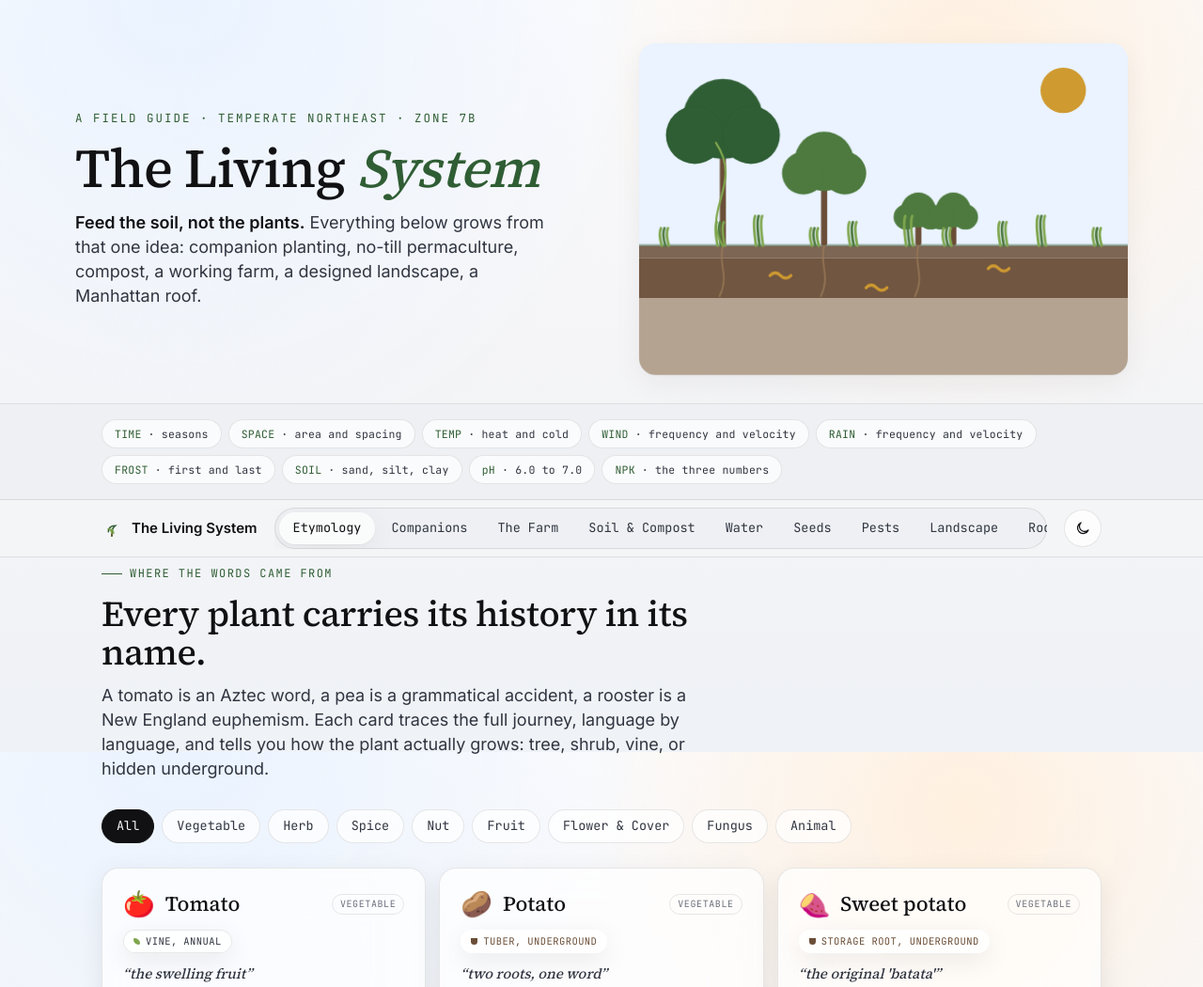
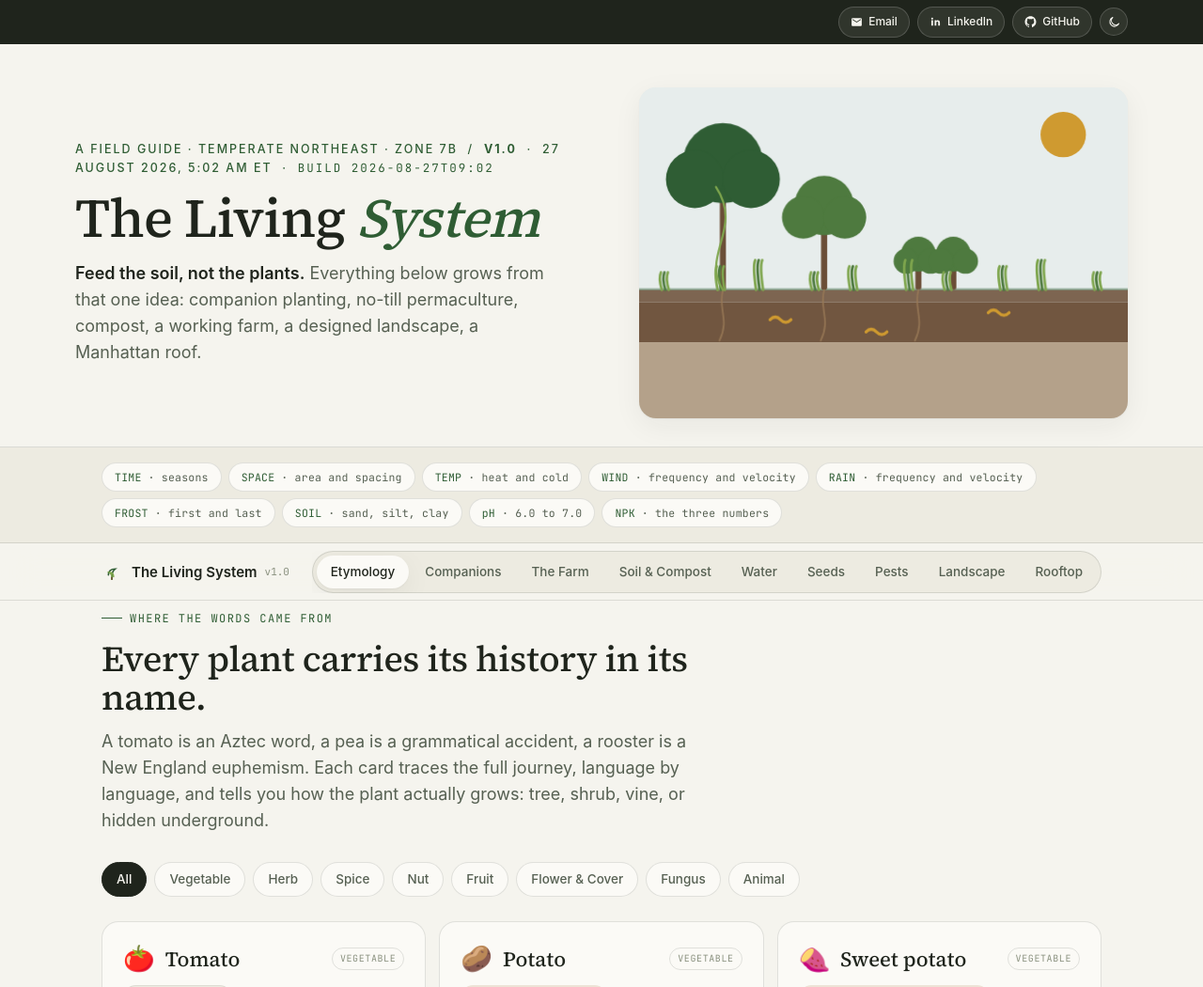
Before and after one commit to ponelson/garden, a plain HTML site: page index.html in a window 1280 px wide. Shown: the top 1050 px of the page at 94% size. Drawn offline with Linux system fonts and the light colour scheme.

Commit message:
Add files via upload

```diff
--- a/index.html
+++ b/index.html
@@ -3,10 +3,13 @@
 <head>
 <meta charset="UTF-8">
 <meta name="viewport" content="width=device-width, initial-scale=1.0">
-<title>The Living System · A Field Guide to Companion Planting &amp; Permaculture</title>
+<title>The Living System v1.0 — A Field Guide to Companion Planting &amp; Permaculture</title>
+<meta name="description" content="An interactive field guide to companion planting and no-till permaculture, from soil biology to a working farm, a designed landscape, and a real Manhattan rooftop.">
+<meta property="og:title" content="The Living System v1.0">
+<meta property="og:description" content="An interactive field guide to companion planting and no-till permaculture, from soil biology to a real Manhattan rooftop.">
 <link rel="preconnect" href="https://fonts.googleapis.com"><link rel="preconnect" href="https://fonts.gstatic.com" crossorigin><link href="https://fonts.googleapis.com/css2?family=Inter:wght@400;500;600;700;800;900&family=JetBrains+Mono:wght@400;600;700&family=Source+Serif+4:opsz,wght@8..60,500;8..60,700;8..60,900&display=swap" rel="stylesheet">
 <style>
-:root{--sans:'Inter',-apple-system,BlinkMacSystemFont,'SF Pro Text','Segoe UI',sans-serif;--serif:'Source Serif 4',ui-serif,Georgia,serif;--mono:'JetBrains Mono','SF Mono',Menlo,monospace;--wm-glass:rgba(255,255,255,.72);--wm-shadow2:0 8px 28px rgba(0,0,0,.08);
+:root{--sans:'Inter',-apple-system,BlinkMacSystemFont,'SF Pro Text','Segoe UI',sans-serif;--serif:'Source Serif 4',ui-serif,Georgia,serif;--mono:'JetBrains Mono','SF Mono',Menlo,monospace;
   --paper:#F5F4EE; --paper-2:#EDEBE1; --panel:#FBFAF6;
   --ink:#1F241C; --ink-soft:#566052; --ink-faint:#8A917F;
   --line:rgba(31,36,28,.12); --line-2:rgba(31,36,28,.07);
@@ -15,6 +18,11 @@
   --pollen:#CF9A30; --pollen-soft:#F4E6C4;
   --rust:#B4573C; --rust-soft:#F3DED6;
   --sky:#E7EDEC;
+  --cool:#8FB8D8; --cold:#A9BCC9;
+  --map-1:#EAF2E2; --map-2:#E4EEDA; --map-3:#DCEAD0;
+  --mix-label:#1F241C;
+  --strip-bg:#1F241C; --strip-ink:#F5F4EE;
+  --strip-btn:rgba(245,244,238,.08); --strip-btn-hover:rgba(245,244,238,.16); --strip-line:rgba(245,244,238,.18);
   --shadow:0 1px 2px rgba(31,36,28,.04),0 8px 30px rgba(31,36,28,.06);
   --shadow-lift:0 2px 6px rgba(31,36,28,.07),0 18px 50px rgba(31,36,28,.11);
   --r:18px; --r-sm:12px;
@@ -29,6 +37,11 @@
   --pollen:#E3B654; --pollen-soft:#33290F;
   --rust:#D98060; --rust-soft:#37211A;
   --sky:#1A2020;
+  --cool:#8FC4E8; --cold:#B9C8D2;
+  --map-1:#1E2A18; --map-2:#212D1A; --map-3:#25311D;
+  --mix-label:#1F241C;
+  --strip-bg:#0B0D08; --strip-ink:#ECE9DC;
+  --strip-btn:rgba(236,233,220,.08); --strip-btn-hover:rgba(236,233,220,.16); --strip-line:rgba(236,233,220,.16);
   --shadow:0 1px 2px rgba(0,0,0,.3),0 10px 34px rgba(0,0,0,.4);
   --shadow-lift:0 2px 8px rgba(0,0,0,.4),0 22px 60px rgba(0,0,0,.55);
 }
@@ -67,8 +80,8 @@ h1.title{font-family:"Source Serif 4",serif;font-weight:500;font-size:clamp(34px
 [data-theme="dark"] .factor b{color:var(--sprout)}
 .factor[aria-expanded="true"]{background:var(--ink);border-color:var(--ink);color:var(--paper)}
 .factor[aria-expanded="true"] b{color:var(--paper)}
-[data-theme="dark"] .factor[aria-expanded="true"]{background:var(--sprout);border-color:var(--sprout);color:#13160F}
-[data-theme="dark"] .factor[aria-expanded="true"] b{color:#13160F}
+[data-theme="dark"] .factor[aria-expanded="true"]{background:var(--sprout);border-color:var(--sprout);color:var(--paper)}
+[data-theme="dark"] .factor[aria-expanded="true"] b{color:var(--paper)}
 .factor-panel{overflow:hidden;max-height:0;transition:max-height .45s cubic-bezier(.2,.7,.2,1)}
 .factor-panel.open{max-height:600px}
 .fp-in{padding:4px 0 24px}
@@ -83,16 +96,25 @@ h1.title{font-family:"Source Serif 4",serif;font-weight:500;font-size:clamp(34px
 .fp-k{font-family:"JetBrains Mono",monospace;font-size:11px;letter-spacing:.05em;text-transform:uppercase;color:var(--ink-faint);margin-bottom:3px}
 .fp-v{font-size:14.5px;color:var(--ink)}
 
+/* ---------- Contact strip ---------- */
+.contact-strip{background:var(--strip-bg);color:var(--strip-ink)}
+.contact-strip-in{display:flex;justify-content:flex-end;align-items:center;gap:8px;padding:7px 0;flex-wrap:wrap}
+.contact-link{display:inline-flex;align-items:center;gap:6px;padding:6px 12px;border-radius:99px;border:1px solid var(--strip-line);background:var(--strip-btn);color:var(--strip-ink);font-size:12px;font-weight:500;transition:.2s;text-decoration:none}
+.contact-link:hover{background:var(--strip-btn-hover);transform:translateY(-1px)}
+.contact-link svg{width:13px;height:13px;flex:none}
+.themetoggle{flex:none;width:30px;height:30px;border-radius:99px;border:1px solid var(--strip-line);background:var(--strip-btn);color:var(--strip-ink);cursor:pointer;display:grid;place-items:center;transition:.2s}
+.themetoggle:hover{background:var(--strip-btn-hover)}
+.themetoggle svg{width:15px;height:15px}
+
 /* ---------- Topbar ---------- */
 .topbar{position:sticky;top:0;z-index:50;background:color-mix(in srgb,var(--paper) 86%,transparent);backdrop-filter:saturate(1.6) blur(18px);-webkit-backdrop-filter:saturate(1.6) blur(18px);border-bottom:1px solid var(--line)}
 .topbar-in{display:flex;align-items:center;justify-content:space-between;gap:18px;height:60px}
 .brand{display:flex;align-items:center;gap:10px;font-weight:600;font-size:15px;white-space:nowrap}
+.brand .vtag{font-family:"JetBrains Mono",monospace;font-size:11px;font-weight:400;color:var(--ink-faint);margin-left:-2px}
 .seg{display:flex;gap:2px;background:var(--paper-2);border:1px solid var(--line);border-radius:99px;padding:4px}
 .seg button{font:inherit;font-size:13.5px;font-weight:500;color:var(--ink-soft);background:none;border:none;padding:7px 15px;border-radius:99px;cursor:pointer;white-space:nowrap;transition:color .2s,background .25s,box-shadow .25s}
 .seg button:hover{color:var(--ink)}
 .seg button[aria-selected="true"]{background:var(--panel);color:var(--ink);box-shadow:var(--shadow)}
-.theme-btn{flex:none;width:40px;height:40px;border-radius:99px;border:1px solid var(--line);background:var(--panel);cursor:pointer;color:var(--ink);display:grid;place-items:center;transition:.25s}
-.theme-btn:hover{box-shadow:var(--shadow);border-color:var(--sprout)}
 .nav-scroll{overflow-x:auto;scrollbar-width:none}.nav-scroll::-webkit-scrollbar{display:none}
 
 /* ---------- Panels ---------- */
@@ -113,7 +135,7 @@ main{padding:46px 0 30px;min-height:60vh}
 .chip{font:inherit;font-size:13.5px;font-weight:500;padding:7px 15px;border-radius:99px;border:1px solid var(--line);background:var(--panel);color:var(--ink-soft);cursor:pointer;transition:.22s}
 .chip:hover{color:var(--ink);border-color:var(--sprout)}
 .chip[aria-pressed="true"]{background:var(--ink);color:var(--paper);border-color:var(--ink)}
-[data-theme="dark"] .chip[aria-pressed="true"]{background:var(--sprout);color:#13160F;border-color:var(--sprout)}
+[data-theme="dark"] .chip[aria-pressed="true"]{background:var(--sprout);color:var(--paper);border-color:var(--sprout)}
 
 .grid{display:grid;gap:14px}
 .g-2{grid-template-columns:repeat(2,1fr)}
@@ -237,8 +259,8 @@ sup.fn{font-family:"JetBrains Mono",monospace;font-size:10px;color:var(--green);
 .t-hot{background:color-mix(in srgb,var(--rust) 20%,var(--panel));color:var(--ink)}
 .t-work{background:color-mix(in srgb,var(--pollen) 22%,var(--panel));color:var(--ink)}
 .t-warm{background:color-mix(in srgb,var(--sprout) 20%,var(--panel));color:var(--ink)}
-.t-cool{background:color-mix(in srgb,#8FB8D8 24%,var(--panel));color:var(--ink)}
-.t-cold{background:color-mix(in srgb,#A9BCC9 20%,var(--panel));color:var(--ink)}
+.t-cool{background:color-mix(in srgb,var(--cool) 24%,var(--panel));color:var(--ink)}
+.t-cold{background:color-mix(in srgb,var(--cold) 20%,var(--panel));color:var(--ink)}
 
 /* lasagna stack */
 .lasagna{display:flex;flex-direction:column;border-radius:var(--r);overflow:hidden;border:1px solid var(--line);box-shadow:var(--shadow)}
@@ -255,7 +277,7 @@ sup.fn{font-family:"JetBrains Mono",monospace;font-size:10px;color:var(--green);
 
 /* recipe bars */
 .mix{display:flex;height:38px;border-radius:10px;overflow:hidden;border:1px solid var(--line);margin:12px 0 10px}
-.mix span{display:grid;place-items:center;font-family:"JetBrains Mono",monospace;font-size:11.5px;color:#1F241C}
+.mix span{display:grid;place-items:center;font-family:"JetBrains Mono",monospace;font-size:11.5px;color:var(--mix-label)}
 .mixkey{display:flex;flex-wrap:wrap;gap:12px;font-size:13.5px;color:var(--ink-soft)}
 .mixkey i{display:inline-flex;align-items:center;gap:6px;font-style:normal}
 .mixkey i::before{content:"";width:10px;height:10px;border-radius:3px;background:var(--k)}
@@ -271,8 +293,7 @@ sup.fn{font-family:"JetBrains Mono",monospace;font-size:10px;color:var(--green);
 .mapwrap{margin:8px 0 30px}
 .map-cap{display:flex;justify-content:space-between;align-items:center;gap:10px;flex-wrap:wrap;margin-bottom:12px}
 .map-hint{font-family:"JetBrains Mono",monospace;font-size:12px;color:var(--ink-faint)}
-.mapframe{border:1px solid var(--line);border-radius:var(--r);overflow:hidden;box-shadow:var(--shadow);background:linear-gradient(180deg,#EAF2E2 0%,#E4EEDA 45%,#DCEAD0 100%)}
-[data-theme="dark"] .mapframe{border-color:rgba(0,0,0,.4)}
+.mapframe{border:1px solid var(--line);border-radius:var(--r);overflow:hidden;box-shadow:var(--shadow);background:linear-gradient(180deg,var(--map-1) 0%,var(--map-2) 45%,var(--map-3) 100%)}
 .map-svg{display:block;width:100%;height:auto}
 .sprite{cursor:pointer;transform-box:fill-box;transform-origin:50% 82%;transition:transform .25s cubic-bezier(.2,.7,.2,1),opacity .3s;outline:none}
 .sprite:hover,.sprite:focus-visible{transform:translateY(-3px) scale(1.07)}
@@ -310,6 +331,12 @@ sup.fn{font-family:"JetBrains Mono",monospace;font-size:10px;color:var(--green);
 
 footer{border-top:1px solid var(--line);margin-top:40px;padding:34px 0 60px;color:var(--ink-faint);font-size:13.5px}
 footer .wrap{display:flex;justify-content:space-between;gap:16px;flex-wrap:wrap}
+.foot-meta{width:100%;margin-top:18px;padding-top:14px;border-top:1px solid var(--line-2)}
+.verstamp{font-family:"JetBrains Mono",monospace;font-size:11.5px;color:var(--ink-faint)}
+.foot-contact{margin-top:6px;font-size:13px;color:var(--ink-soft)}
+.foot-contact a{color:var(--ink);text-decoration:underline;text-underline-offset:2px}
+.foot-contact a:hover{color:var(--green)}
+[data-theme="dark"] .foot-contact a:hover{color:var(--sprout)}
 
 .grow{transform-box:fill-box;transform-origin:bottom center;transform:scaleY(0);opacity:0;animation:grow .9s cubic-bezier(.2,.8,.25,1) forwards}
 @keyframes grow{to{transform:scaleY(1);opacity:1}}
@@ -331,23 +358,32 @@ footer .wrap{display:flex;justify-content:space-between;gap:16px;flex-wrap:wrap}
   .grow{transform:none !important;opacity:1 !important}
 }
 
-  :root{--wm-ink:#111114;--paper:#f5f5f7;--paper-2:#eef0f3;--panel:rgba(255,255,255,.72);--ink:#111114;--ink-soft:#303540;--ink-faint:#6b6f7b;--line:rgba(0,0,0,.09);--line-2:rgba(0,0,0,.06);--sky:#eaf3ff;}
-
-  /* ===== world_models re-skin (chrome only; content untouched) ===== */
-  html{background:#eff2f6;}
-  body{background:radial-gradient(circle at 15% 0%, #eaf3ff 0, rgba(234,243,255,0) 38%),radial-gradient(circle at 80% 8%, #fff0df 0, rgba(255,240,223,0) 32%),linear-gradient(180deg,#fbfbfd 0,#f5f5f7 45%,#eff2f6 100%) !important;background-attachment:fixed !important;color:var(--wm-ink,#111114);}
-  body{font-family:var(--sans) !important;line-height:1.45;}
-  h1,h2,h3,h4,h5,h6,.serif,.title,h1.title,.fp-title,.lede h2,.display,.big,.fp-title,.fp-card h3{font-family:var(--serif) !important;}
-  code,kbd,pre,samp,th,.mono,.factor,.kicker,.eyebrow,.fp-k,.fp-stat,[class*="mono"],.chip,.ety-tag,.season-tag,.seg,.theme-btn{font-family:var(--mono) !important;}
-  .fp-card,.card,.callout,.zone,.member,.habit,.footnotes{background:var(--wm-glass) !important;backdrop-filter:blur(24px) saturate(140%);-webkit-backdrop-filter:blur(24px) saturate(140%);box-shadow:var(--wm-shadow2);border:1px solid rgba(0,0,0,.09);}
 </style>
 </head>
 <body>
 
+<div class="contact-strip">
+  <div class="wrap contact-strip-in">
+    <a class="contact-link" href="mailto:ponelson@gmail.com" aria-label="Email">
+      <svg viewBox="0 0 24 24" fill="none"><path d="M20 4H4a2 2 0 0 0-2 2v12a2 2 0 0 0 2 2h16a2 2 0 0 0 2-2V6a2 2 0 0 0-2-2Zm0 4-8 5-8-5V6l8 5 8-5v2Z" fill="currentColor"/></svg>
+      <span>Email</span>
+    </a>
+    <a class="contact-link" href="https://www.linkedin.com/in/ponelson/" target="_blank" rel="noopener noreferrer" aria-label="LinkedIn">
+      <svg viewBox="0 0 24 24" fill="none"><path d="M6.94 8.5H3.56V19h3.38V8.5ZM5.25 3A1.96 1.96 0 1 0 5.25 6.92 1.96 1.96 0 0 0 5.25 3ZM20.44 13.08c0-3.16-1.68-4.63-3.93-4.63-1.81 0-2.62.99-3.08 1.69V8.5h-3.38V19h3.38v-5.2c0-1.37.26-2.7 1.96-2.7 1.68 0 1.7 1.57 1.7 2.79V19h3.38l-.03-5.92Z" fill="currentColor"/></svg>
+      <span>LinkedIn</span>
+    </a>
+    <a class="contact-link" href="https://ponelson.github.io/pon/" target="_blank" rel="noopener noreferrer" aria-label="GitHub">
+      <svg viewBox="0 0 24 24" fill="none"><path d="M12 .5C5.73.5.9 5.34.9 11.6c0 4.9 3.17 9.06 7.57 10.53.55.1.75-.24.75-.53v-1.86c-3.08.67-3.73-1.49-3.73-1.49-.5-1.29-1.23-1.63-1.23-1.63-1.01-.69.08-.67.08-.67 1.11.08 1.7 1.15 1.7 1.15.99 1.7 2.6 1.21 3.23.93.1-.72.39-1.21.7-1.49-2.46-.28-5.05-1.23-5.05-5.49 0-1.21.43-2.2 1.14-2.98-.11-.28-.5-1.41.11-2.94 0 0 .93-.3 3.05 1.14.88-.25 1.83-.37 2.77-.37.94 0 1.89.13 2.78.37 2.11-1.44 3.04-1.14 3.04-1.14.61 1.53.22 2.66.11 2.94.71.78 1.14 1.77 1.14 2.98 0 4.27-2.6 5.21-5.07 5.48.4.35.76 1.03.76 2.08v3.08c0 .3.2.64.76.53 4.39-1.47 7.56-5.63 7.56-10.53C23.1 5.34 18.27.5 12 .5Z" fill="currentColor"/></svg>
+      <span>GitHub</span>
+    </a>
+    <button class="themetoggle" id="themeToggle" type="button" aria-label="Toggle dark mode"></button>
+  </div>
+</div>
+
 <header class="masthead">
   <div class="wrap mh-grid">
     <div>
-      <div class="eyebrow">A Field Guide · Temperate Northeast · Zone 7b</div>
+      <div class="eyebrow">A Field Guide · Temperate Northeast · Zone 7b &nbsp;/&nbsp; <b>v1.0</b> &nbsp;&middot;&nbsp; 27 August 2026, 5:02 AM ET &nbsp;&middot;&nbsp; <span class="mono">build 2026-08-27T09:02</span></div>
       <h1 class="title serif">The Living <em>System</em></h1>
       <p class="ethos"><b>Feed the soil, not the plants.</b> Everything below grows from that one idea: companion planting, no-till permaculture, compost, a working farm, a designed landscape, a Manhattan roof.</p>
     </div>
@@ -367,9 +403,9 @@ footer .wrap{display:flex;justify-content:space-between;gap:16px;flex-wrap:wrap}
     <div class="brand">
       <svg width="22" height="22" viewBox="0 0 24 24" fill="none"><path d="M12 21c0-6 0-9 4-12-5 0-8 2-8 7" stroke="var(--green)" stroke-width="1.7" stroke-linecap="round"/><path d="M12 21c0-4 0-6-3-8 3.5 0 5 1.5 5 5" stroke="var(--sprout)" stroke-width="1.7" stroke-linecap="round"/><path d="M12 21v-2" stroke="var(--loam)" stroke-width="1.7" stroke-linecap="round"/></svg>
       <span>The Living System</span>
+      <span class="vtag">v1.0</span>
     </div>
     <div class="nav-scroll"><div class="seg" id="seg" role="tablist"></div></div>
-    <button class="theme-btn" id="themeBtn" aria-label="Toggle dark mode"></button>
   </div>
 </div>
 
@@ -378,6 +414,10 @@ footer .wrap{display:flex;justify-content:space-between;gap:16px;flex-wrap:wrap}
 <footer><div class="wrap">
   <div>Built as one quiet system. Companion-planting claims carry an evidence footnote, because a fair share of the traditional canon is folklore.</div>
   <div class="mono">FEED THE SOIL → NOT THE PLANTS</div>
+  <div class="foot-meta">
+    <p class="verstamp">The Living System — v1.0 · build 2026-08-27T09:02</p>
+    <p class="foot-contact">Contact: <a href="mailto:ponelson@gmail.com">ponelson@gmail.com</a> &middot; <a href="https://www.linkedin.com/in/ponelson/" target="_blank" rel="noopener noreferrer">LinkedIn</a> &middot; <a href="https://ponelson.github.io/pon/" target="_blank" rel="noopener noreferrer">GitHub</a></p>
+  </div>
 </div></footer>
 
 <script>
@@ -2120,11 +2160,13 @@ seg.addEventListener('click',e=>{
 });
 
 /* THEME */
-const root=document.documentElement, tBtn=document.getElementById('themeBtn');
+const root=document.documentElement, tBtn=document.getElementById('themeToggle');
 const sunI='<svg width="18" height="18" viewBox="0 0 24 24" fill="none"><circle cx="12" cy="12" r="4.2" stroke="currentColor" stroke-width="1.7"/><path d="M12 3v2.2M12 18.8V21M21 12h-2.2M5.2 12H3M18 6l-1.6 1.6M7.6 16.4 6 18M18 18l-1.6-1.6M7.6 7.6 6 6" stroke="currentColor" stroke-width="1.7" stroke-linecap="round"/></svg>';
 const moonI='<svg width="18" height="18" viewBox="0 0 24 24" fill="none"><path d="M20 14.5A8 8 0 119.5 4a6.3 6.3 0 0010.5 10.5z" stroke="currentColor" stroke-width="1.7" stroke-linejoin="round"/></svg>';
-function setTheme(t){root.setAttribute('data-theme',t);tBtn.innerHTML=t==='dark'?sunI:moonI;}
-setTheme(window.matchMedia && window.matchMedia('(prefers-color-scheme: dark)').matches ? 'dark':'light');
+function setTheme(t){root.setAttribute('data-theme',t);tBtn.innerHTML=t==='dark'?sunI:moonI;tBtn.setAttribute('aria-pressed',t==='dark'?'true':'false');}
+let prefersDark=false;
+try{prefersDark=window.matchMedia && window.matchMedia('(prefers-color-scheme: dark)').matches;}catch(e){}
+setTheme(prefersDark ? 'dark':'light');
 tBtn.addEventListener('click',()=>setTheme(root.getAttribute('data-theme')==='dark'?'light':'dark'));
 
 show('etymology');
```
